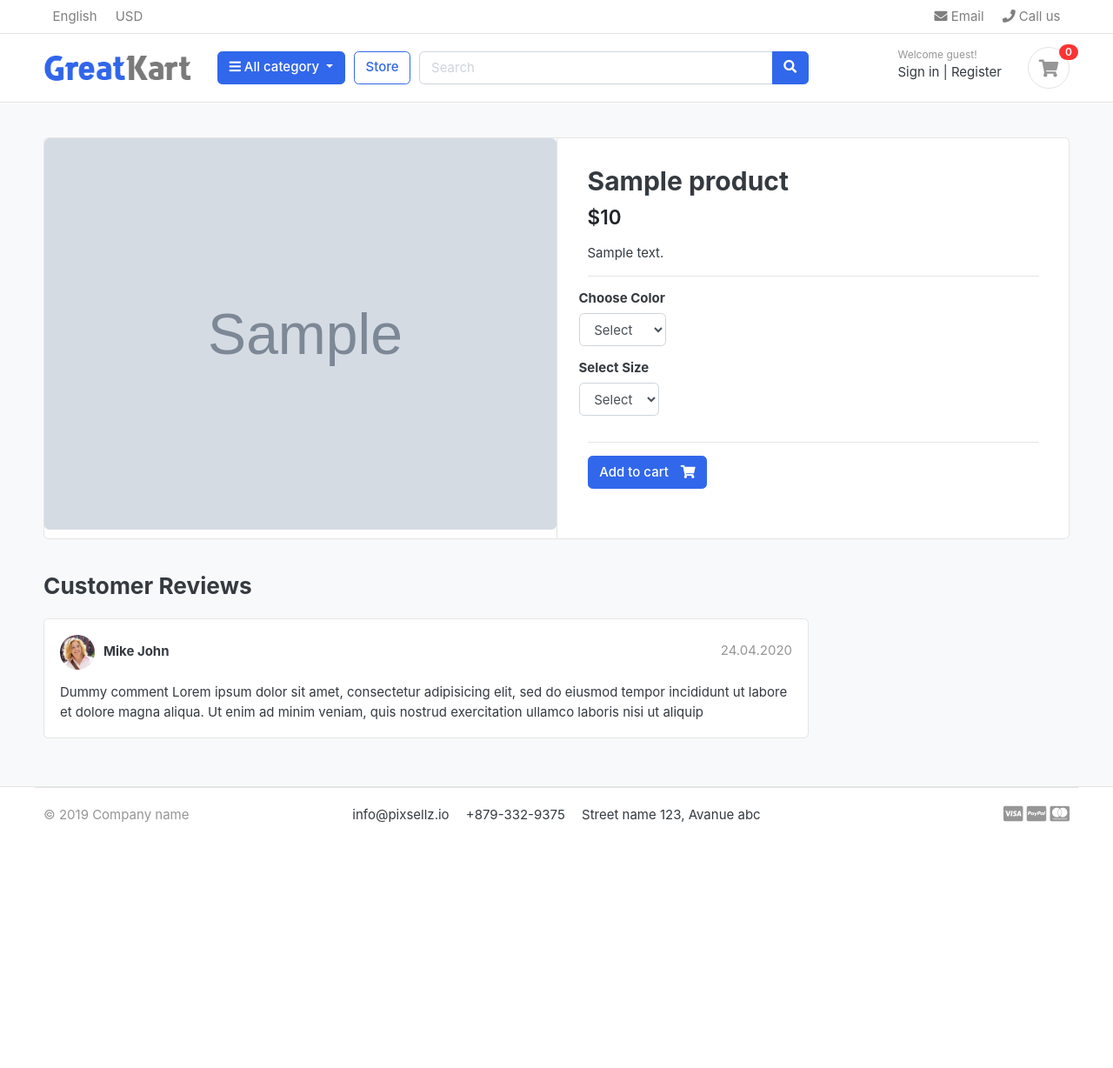
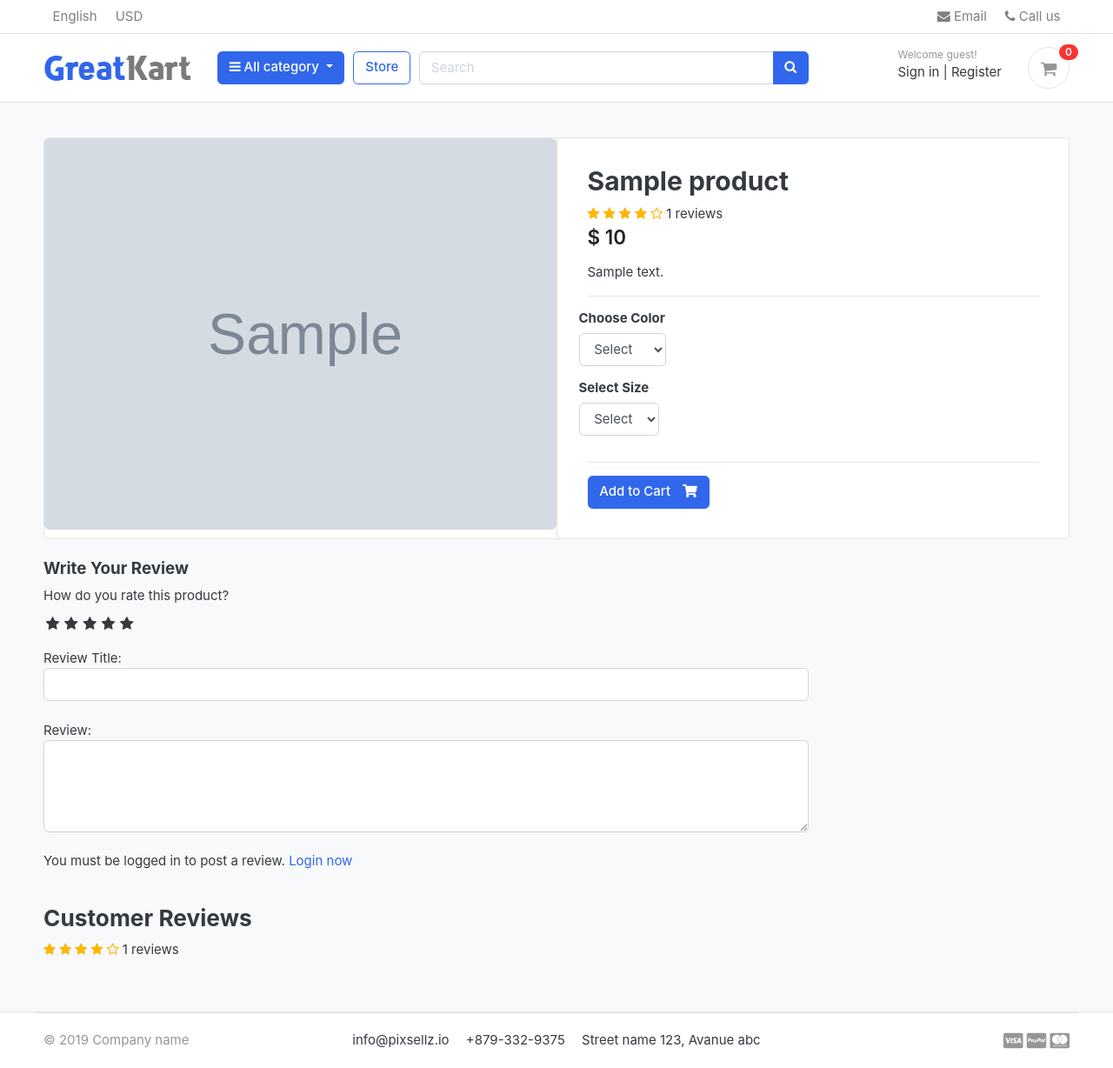
Before and after one commit to Rizwan405/greatkart-django, a Django app: a page that uses templates/base.html in a window 1280 px wide. Shown: the whole page at 87% size. Before the commit the page ends 946 px from the top, so only its background shows below. Run offline with Django 3.2, Linux system fonts and the light colour scheme; tables that the repository leaves empty hold one stand-in row (values such as "Sample post"); grey boxes marked "Sample" are stand-in pictures; some libraries are stand-ins or nearby versions; some web fonts are replaced.

Commit message:
This is my review update

```diff
--- /dev/null
+++ b/greatkart/static/css/custom.css
@@ -0,0 +1,35 @@
+/* Hide Radio button */
+.rate > input{
+  display: none;
+}
+.rate{
+  display: inline-block;;
+  border: 0;
+}
+.rate > label{
+  float: right;
+}
+.rate > label:before{
+  display: inline-block;
+  font-size: 1.1rem;
+  font-family: FontAwesome;
+  content: "\f005";
+  margin:0;
+  padding:0.3rem .2rem;
+  cursor: pointer;
+}
+.rate .half:before{
+  content: "\f089";
+  position: absolute;
+  padding-right: 0;
+}
+input:checked ~ label, label:hover ~ label{
+  color: #ffb503;
+}
+input:checked + label:hover, input:checked ~ label:hover,input:checked ~ label:hover ~ label,
+label:hover ~ input:checked ~ label{
+  color: #cc9000;
+}
+.rating-star i{
+  color: #ffb503 !important;
+}
--- a/store/admin.py
+++ b/store/admin.py
@@ -1,5 +1,5 @@
 from django.contrib import admin
-from .models import Product,Variation
+from .models import Product,Variation, ReviewRating
 
 class ProductAdmin(admin.ModelAdmin):
     list_display = ('product_name', 'price', 'stock', 'category', 'modified_date', 'is_available')
@@ -12,3 +12,4 @@
 # Register your models here.
 admin.site.register(Product, ProductAdmin)
 admin.site.register(Variation, VariationAdmin)
+admin.site.register(ReviewRating)
--- a/store/urls.py
+++ b/store/urls.py
@@ -7,5 +7,6 @@
     path('category/<slug:category_slug>/', views.store, name='products_by_category'),
     path('category/<slug:category_slug>/<slug:product_slug>/', views.product_detail, name='product_detail'),
     path('search/', views.search, name='search'),
+    path('submit_review/<int:product_id>/', views.submit_review, name='submit_review'),
 
 ]
--- a/store/views.py
+++ b/store/views.py
@@ -1,5 +1,5 @@
-from django.shortcuts import render, get_object_or_404
-from .models import Product
+from django.shortcuts import render, get_object_or_404, redirect
+from .models import Product, ReviewRating
 from category.models import Category
 from carts.models import CartItem
 from django.db.models import Q
@@ -8,7 +8,9 @@
 from carts.views import _cart_id
 from django.core.paginator import EmptyPage, PageNotAnInteger, Paginator
 from django.http import HttpResponse
-
+from .forms import ReviewForm
+from django.contrib import messages
+from orders.models import OrderProduct
 
 
 
@@ -44,9 +46,20 @@
 
     except Exception as e:
         raise e
+    if request.user.is_authenticated:
+        try:
+            orderproduct = OrderProduct.objects.filter(user=request.user, product_id=single_product.id).exists()
+        except OrderProduct.DoesNotExist:
+            orderproduct = None
+    else:
+        orderproduct = None
+
+    reviews = ReviewRating.objects.filter(product_id=single_product.id, status=True)
+
     context = {
         'single_product' : single_product,
         'in_cart'        : in_cart,
+        'orderproduct': orderproduct,
 
     }
     return render(request, 'store/product_detail.html', context)
@@ -63,3 +76,26 @@
     }
     return render(request, 'store/store.html', context)
 # Create your views here.
+def submit_review(request, product_id):
+    url = request.META.get('HTTP_REFERER')
+    if request.method == 'POST':
+        try:
+             reviews = ReviewRating.objects.get(user__id=request.user.id, product__id=product_id)
+             form = ReviewForm(request.POST, instance=reviews)
+             form.save()
+             messages.success(request, 'Thank you! Your review has been updated.')
+             return redirect(url)
+
+        except ReviewRating.DoesNotExist:
+            form = ReviewForm(request.POST)
+            if form.is_valid():
+                data = ReviewRating()
+                data.subject = form.cleaned_data['subject']
+                data.rating = form.cleaned_data['rating']
+                data.review = form.cleaned_data['review']
+                data.ip = request.META.get('REMOTE_ADDR')
+                data.product_id = product_id
+                data.user_id = request.user.id
+                data.save()
+                messages.success(request, 'Thank you! Your review has been submitted.')
+                return redirect(url)
--- a/templates/base.html
+++ b/templates/base.html
@@ -24,6 +24,9 @@
 <!-- custom style -->
 <link href="{% static 'css/ui.css' %}" rel="stylesheet" type="text/css"/>
 <link href="{% static 'css/responsive.css' %}" rel="stylesheet" media="only screen and (max-width: 1200px)" />
+
+<link href="{% static 'css/custom.css' %}" rel="stylesheet" type="text/css"/>
+<link rel="stylesheet" href="https://cdnjs.cloudflare.com/ajax/libs/font-awesome/4.7.0/css/font-awesome.min.css">
 
 <!-- custom javascript -->
 <script src="{% static 'js/script.js' %}" type="text/javascript"></script>
--- a/templates/store/product_detail.html
+++ b/templates/store/product_detail.html
@@ -18,51 +18,59 @@
 					</article> <!-- gallery-wrap .end// -->
 				</aside>
 				<main class="col-md-6 border-left">
-			<form class="" action="{% url 'add_cart' single_product.id %}" method="POST">
+
+					<form action="{% url 'add_cart' single_product.id %}" method="POST">
 						{% csrf_token %}
+						<article class="content-body">
+
+							<h2 class="title">{{ single_product.product_name }}</h2>
+							<div class="rating-star">
+								<span>
+									<i class="fa fa-star{% if single_product.averageReview < 0.5 %}-o{% elif single_product.averageReview >= 0.5 and single_product.averageReview < 1 %}-half-o {% endif %}" aria-hidden="true"></i>
+									<i class="fa fa-star{% if single_product.averageReview < 1.5 %}-o{% elif single_product.averageReview >= 1.5 and single_product.averageReview < 2 %}-half-o {% endif %}" aria-hidden="true"></i>
+									<i class="fa fa-star{% if single_product.averageReview < 2.5 %}-o{% elif single_product.averageReview >= 2.5 and single_product.averageReview < 3 %}-half-o {% endif %}" aria-hidden="true"></i>
+									<i class="fa fa-star{% if single_product.averageReview < 3.5 %}-o{% elif single_product.averageReview >= 3.5 and single_product.averageReview < 4 %}-half-o {% endif %}" aria-hidden="true"></i>
+									<i class="fa fa-star{% if single_product.averageReview < 4.5 %}-o{% elif single_product.averageReview >= 4.5 and single_product.averageReview < 5 %}-half-o {% endif %}" aria-hidden="true"></i>
+	<span>{{single_product.countReview}} reviews</span>
+									</span>
+							</div>
 
 
-				<article class="content-body">
-
-				<h2 class="title">{{ single_product.product_name}}</h2>
-
 							<div class="mb-3">
-					<var class="price h4">${{ single_product.price}}</var>
+								<var class="price h4">$ {{single_product.price}}</var>
 							</div>
 
-				<p> {{ single_product.description}}</p>
+							<p>{{ single_product.description }}</p>
 
 
 							<hr>
 							<div class="row">
 								<div class="item-option-select">
 									<h6>Choose Color</h6>
-								<select class="form-control" name="color" required>
-									<option value=""disabled selected>Select</option>
+									<select name="color" class="form-control" required>
+										<option value="" disabled selected>Select</option>
 										{% for i in single_product.variation_set.colors %}
 										<option value="{{ i.variation_value | lower }}">{{ i.variation_value | capfirst }}</option>
 										{% endfor %}
-
 									</select>
-
 								</div>
-					</div> <!-- row.// -->
+							</div>
 							<div class="row">
 								<div class="item-option-select">
 									<h6>Select Size</h6>
-							<select class="form-control" name="size">
-								<option value=""disabled selected>Select</option>
+									<select name="size" class="form-control">
+										<option value="" disabled selected>Select</option>
 										{% for i in single_product.variation_set.sizes %}
 										<option value="{{ i.variation_value | lower }}">{{ i.variation_value | capfirst }}</option>
 										{% endfor %}
 									</select>
 								</div>
-					</div> <!-- row.// -->
+							</div>
 							<hr>
 							{% if single_product.stock <= 0 %}
 							<h5 class="text-danger">Out of Stock</h5>
-						{%else%}
-							<button type="submit" class="btn  btn-primary"> <span class="text">Add to cart</span> <i class="fas fa-shopping-cart"></i> </button>
+							{% else %}
+							<button type="submit" class="btn  btn-primary"> <span class="text">Add to Cart</span> <i class="fas fa-shopping-cart"></i> </button>
 							{% endif %}
 						</article> <!-- product-info-aside .// -->
 					</form>
@@ -76,29 +84,90 @@
 		<div class="row">
 			<div class="col-md-9">
 
+
+
+				<form action="{% url 'submit_review' single_product.id %}" method="POST">
+					{% csrf_token %}
+					<h5>Write Your Review</h5>
+
+					<div>
+						<!-- Rating stars -->
+						<label>How do you rate this product?</label>
+						<br>
+						<div class="rate">
+							<input type="radio" name="rating" id="rating10" value="5" required /><label for="rating10" title="5"></label>
+							<input type="radio" name="rating" id="rating9" value="4.5" required /><label for="rating9" title="4.5" class="half"></label>
+							<input type="radio" name="rating" id="rating8" value="4" required /><label for="rating8" title="4"></label>
+							<input type="radio" name="rating" id="rating7" value="3.5" required /><label for="rating7" title="3.5" class="half"></label>
+							<input type="radio" name="rating" id="rating6" value="3" required /><label for="rating6" title="3"></label>
+							<input type="radio" name="rating" id="rating5" value="2.5" required /><label for="rating5" title="2.5" class="half"></label>
+							<input type="radio" name="rating" id="rating4" value="2" required /><label for="rating4" title="2"></label>
+							<input type="radio" name="rating" id="rating3" value="1.5" required /><label for="rating3" title="1.5" class="half"></label>
+							<input type="radio" name="rating" id="rating2" value="1" required /><label for="rating2" title="1"></label>
+							<input type="radio" name="rating" id="rating1" value="0.5" required /><label for="rating1" title="0.5" class="half"></label>
+						</div>
+<br>
+						Review Title:
+						<input type="text" class="form-control" name="subject">
+						<br>
+						Review:
+						<textarea name="review" rows="4" class="form-control"></textarea>
+						<br>
+						{% if user.is_authenticated %}
+							{% if orderproduct %}
+								<input type="submit" value="Submit Review" class="btn btn-primary">
+							{% else %}
+								<p>You must purchase this product to post a review.</p>
+							{% endif %}
+						{% else %}
+						<p>You must be logged in to post a review. <span><a href="{% url 'login' %}">Login now</a></span></p>
+						{% endif %}
+
+					</div>
+{% include 'includes/alerts.html' %}
+				</form>
+<br>
 <header class="section-heading">
 	<h3>Customer Reviews </h3>
+	<div class="rating-star">
+		<span>
+			<i class="fa fa-star{% if single_product.averageReview < 0.5 %}-o{% elif single_product.averageReview >= 0.5 and single_product.averageReview < 1 %}-half-o {% endif %}" aria-hidden="true"></i>
+			<i class="fa fa-star{% if single_product.averageReview < 1.5 %}-o{% elif single_product.averageReview >= 1.5 and single_product.averageReview < 2 %}-half-o {% endif %}" aria-hidden="true"></i>
+			<i class="fa fa-star{% if single_product.averageReview < 2.5 %}-o{% elif single_product.averageReview >= 2.5 and single_product.averageReview < 3 %}-half-o {% endif %}" aria-hidden="true"></i>
+			<i class="fa fa-star{% if single_product.averageReview < 3.5 %}-o{% elif single_product.averageReview >= 3.5 and single_product.averageReview < 4 %}-half-o {% endif %}" aria-hidden="true"></i>
+			<i class="fa fa-star{% if single_product.averageReview < 4.5 %}-o{% elif single_product.averageReview >= 4.5 and single_product.averageReview < 5 %}-half-o {% endif %}" aria-hidden="true"></i>
+	<span>{{single_product.countReview}} reviews</span>
+			</span>
+	</div>
 
 </header>
 
+{% for review in reviews %}
 				<article class="box mb-3">
 					<div class="icontext w-100">
-			<img src="{% static './images/avatars/avatar1.jpg' %}" class="img-xs icon rounded-circle">
+
 						<div class="text">
-				<span class="date text-muted float-md-right">24.04.2020 </span>
-				<h6 class="mb-1">Mike John </h6>
-
+							<span class="date text-muted float-md-right">{{review.updated_at}} </span>
+							<h6 class="mb-1">{{review.user.full_name}} </h6>
+							<div class="rating-star">
+								<span>
+									<i class="fa fa-star{% if review.rating == 0.5 %}-half-o{% elif review.rating < 1 %}-o {% endif %}" aria-hidden="true"></i>
+									<i class="fa fa-star{% if review.rating == 1.5 %}-half-o{% elif review.rating < 2 %}-o {% endif %}" aria-hidden="true"></i>
+									<i class="fa fa-star{% if review.rating == 2.5 %}-half-o{% elif review.rating < 3 %}-o {% endif %}" aria-hidden="true"></i>
+									<i class="fa fa-star{% if review.rating == 3.5 %}-half-o{% elif review.rating < 4 %}-o {% endif %}" aria-hidden="true"></i>
+									<i class="fa fa-star{% if review.rating == 4.5 %}-half-o{% elif review.rating < 5 %}-o {% endif %}" aria-hidden="true"></i>
+								</span>
+							</div>
 						</div>
 					</div> <!-- icontext.// -->
 					<div class="mt-3">
+						<h6>{{review.subject}}</h6>
 						<p>
-				Dummy comment Lorem ipsum dolor sit amet, consectetur adipisicing elit, sed do eiusmod
-				tempor incididunt ut labore et dolore magna aliqua. Ut enim ad minim veniam,
-				quis nostrud exercitation ullamco laboris nisi ut aliquip
+							{{review.review}}
 						</p>
 					</div>
 				</article>
-
+{% endfor %}
 
 
 			</div> <!-- col.// -->
```
Also changed, not shown: store/forms.py (added, +7 -0 lines), store/models.py (+28 -1 lines), store/migrations/0003_reviewrating.py (added). Lines whose indentation alone changed are shown as unchanged.
